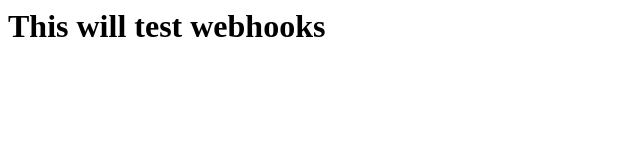
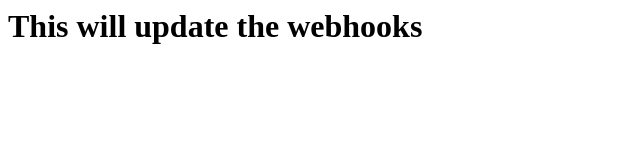
Before and after one commit to linusdigi/Koenig, a plain HTML site: page index.html in a window 1280 px wide. Shown: the whole page, without its empty margins (0-640 px from the left). Drawn offline with Linux system fonts and the light colour scheme.

Commit message:
Update index.html

```diff
--- a/index.html
+++ b/index.html
@@ -1 +1 @@
-<h1> This will test webhooks</h1>
+<h1> This will update the webhooks</h1>
```
